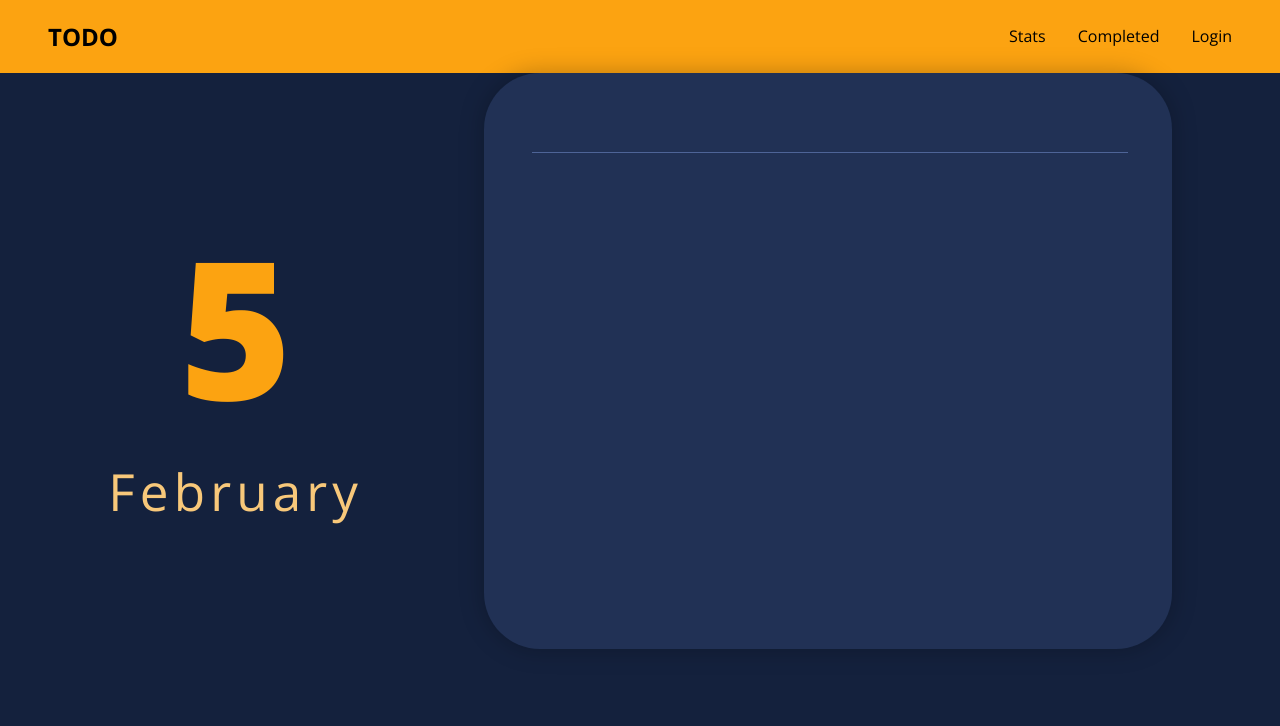
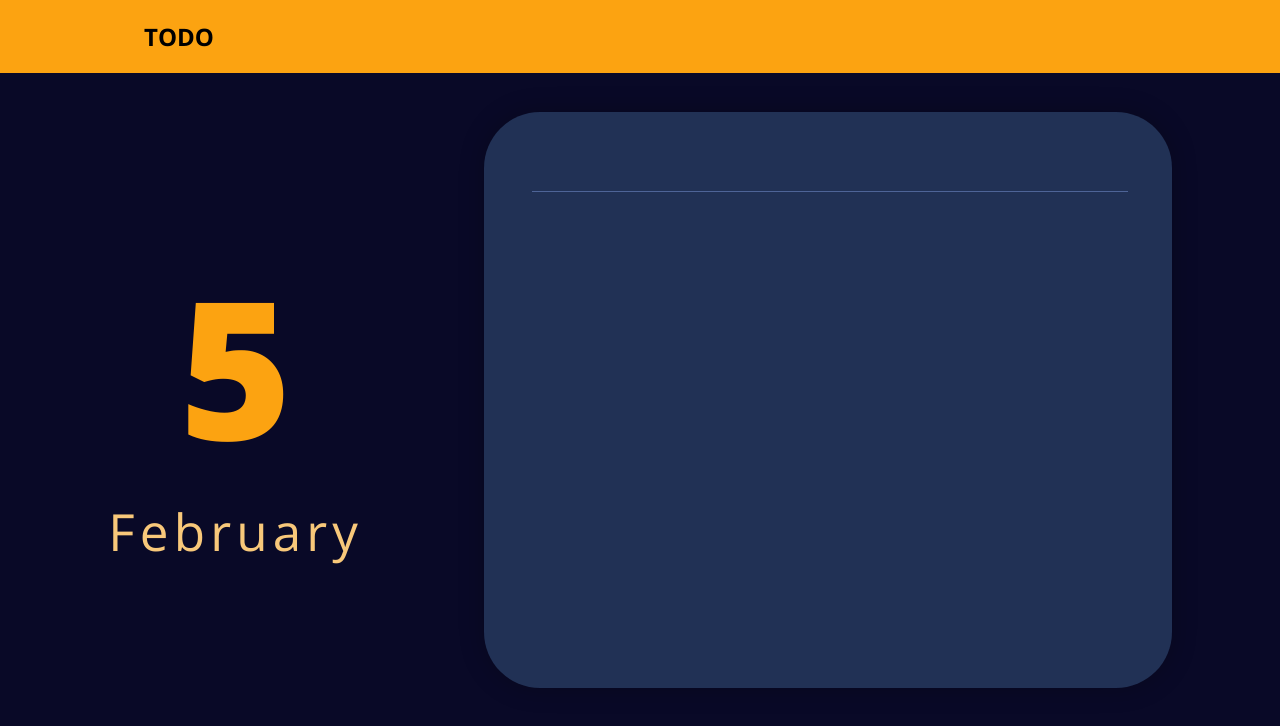
Before and after one commit to ayushman-git/react-todo, a React (Create React App) app: page / in a window 1280 px wide. Shown: the top 726 px of the page. Built offline with nearby package versions, Linux system fonts and the light colour scheme.

Commit message:
added del

```diff
--- a/src/App.css
+++ /dev/null
@@ -1,4 +0,0 @@
-.App {
-  height: 100vh;
-  background-color: #14213d;
-}
--- a/src/App.js
+++ b/src/App.js
@@ -1,8 +1,5 @@
 import Navbar from "./components/Navbar/Navbar";
 import HomePage from "./containers/HomePage/HomePage";
-
-import "./App.css";
-
 const App = () => {
   return (
     <div className="App">
--- a/src/components/Navbar/Navbar.js
+++ b/src/components/Navbar/Navbar.js
@@ -6,11 +6,6 @@ const Navbar = (props) => {
       <div>
         <h1>TODO</h1>
       </div>
-      <ul className={styles.navbarWrapper}>
-        <li>Stats</li>
-        <li>Completed</li>
-        <li>Login</li>
-      </ul>
     </nav>
   );
 };
--- a/src/components/Navbar/Navbar.module.css
+++ b/src/components/Navbar/Navbar.module.css
@@ -9,9 +9,13 @@
 }
 
 .nav {
-  padding: 0 3em;
+  padding: 0 9em;
   display: flex;
   justify-content: space-between;
   align-items: center;
   background-color: #fca311;
+  position: fixed;
+  top: 0;
+  left: 0;
+  right: 0;
 }
--- a/src/components/Todos/Todo/Todo.module.css
+++ b/src/components/Todos/Todo/Todo.module.css
@@ -24,6 +24,7 @@
 
 .close {
   height: 0.8rem;
+  cursor: pointer;
 }
 
 .aside {
--- a/src/components/Todos/Todos.js
+++ b/src/components/Todos/Todos.js
@@ -2,6 +2,8 @@ import styles from "./Todos.module.css";
 import Todo from "./Todo/Todo";
 
 const Todos = (props) => {
+  let input;
+
   const todos = props.todos?.map((todo) => {
     return (
       <Todo
@@ -21,9 +23,13 @@ const Todos = (props) => {
       e.target.value = "";
     }
   };
+
+  if (props.showInput) {
+    input = <input className={styles.inp} type="text" onKeyUp={onEnter} />;
+  }
   return (
     <section className={styles.todosWrap}>
-      <input className={styles.inp} type="text" onKeyUp={onEnter} />
+      {input}
       {todos}
     </section>
   );
--- a/src/containers/HomePage/HomePage.js
+++ b/src/containers/HomePage/HomePage.js
@@ -47,10 +47,8 @@ const HomePage = () => {
     let localTodos = [...todos];
     const todoToDelIndex = localTodos.findIndex((todo) => todo.id === id);
 
-    console.log(localTodos);
-    localTodos = localTodos.splice(todoToDelIndex, 1);
-    console.log(localTodos);
-    // setTodos(localTodos);
+    localTodos.splice(todoToDelIndex, 1);
+    setTodos(localTodos);
   };
 
   const storeTodosLocal = useCallback(() => {
@@ -74,6 +72,7 @@ const HomePage = () => {
     <section className={styles.wrap}>
       <ShowDate selectedDate={date} monthNames={monthNames} />
       <Todos
+        showInput={true}
         todos={todos}
         addTodo={(e) => addTodo(e)}
         delTodo={delTodo}
--- a/src/containers/HomePage/HomePage.module.css
+++ b/src/containers/HomePage/HomePage.module.css
@@ -3,4 +3,5 @@
   justify-content: space-around;
   padding: 0 3em;
   align-items: center;
+  width: 100%;
 }
--- a/src/index.css
+++ b/src/index.css
@@ -11,3 +11,11 @@ code {
   font-family: source-code-pro, Menlo, Monaco, Consolas, "Courier New",
     monospace;
 }
+
+.App {
+  display: flex;
+  align-items: center;
+  justify-content: center;
+  min-height: 100vh;
+  background-color: rgb(9, 9, 39);
+}
```
Also changed, not shown: App.module.css (added), 1 other file (tests, documents, lock files or other folders).
